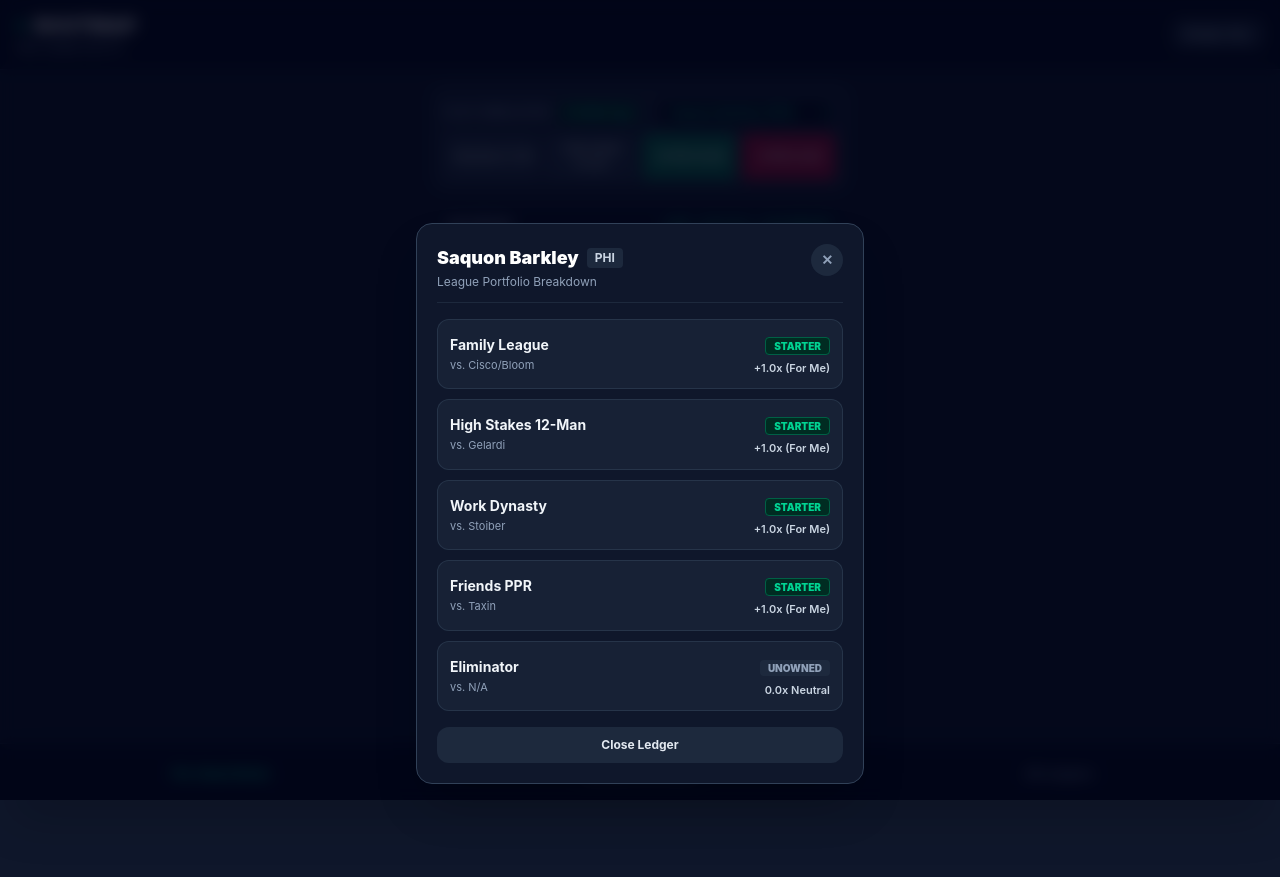
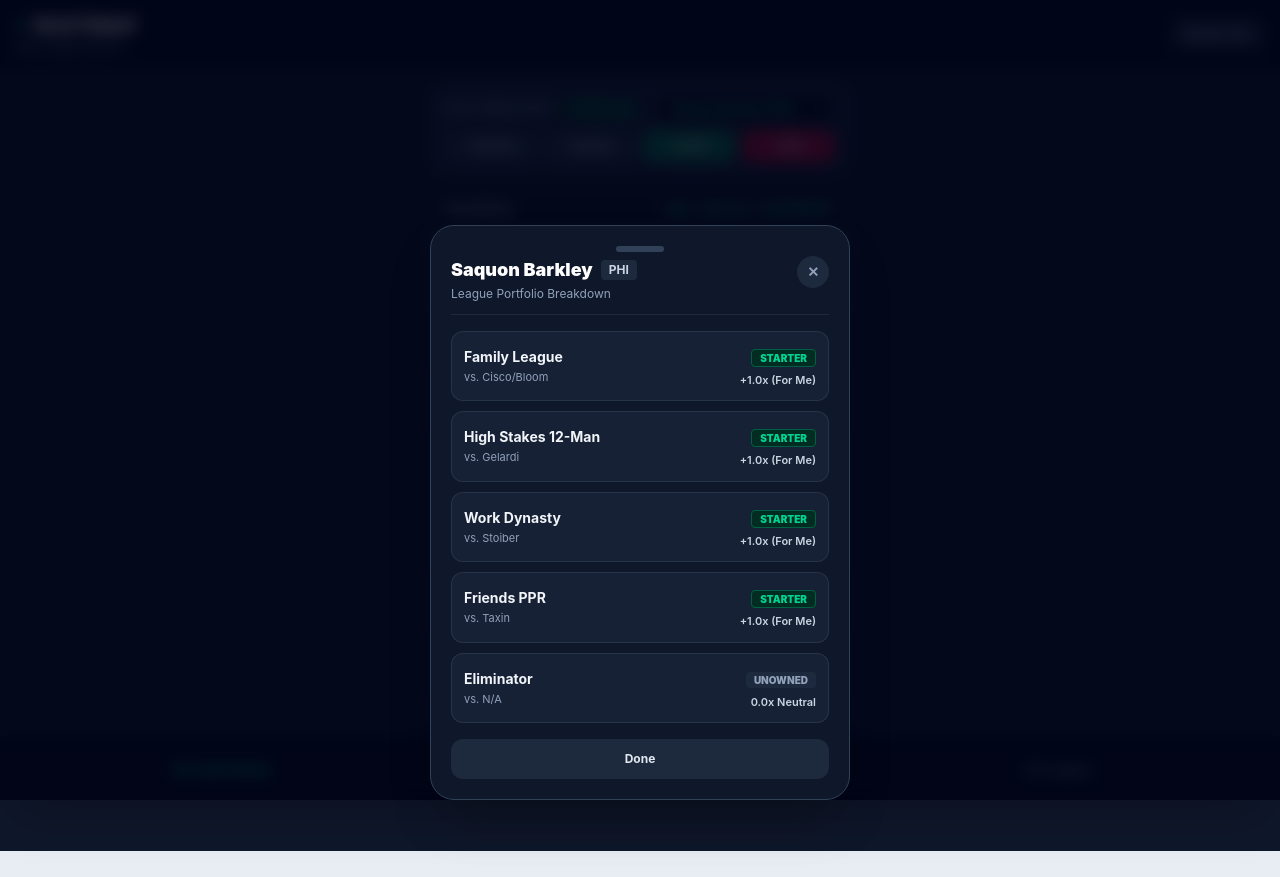
Before and after one commit to myannocone/rootmap, a React (Vite) app: page / in a window 1280 px wide. Both pictures are taken after a click on the element 640 px from the left and 279 px from the top of the page. After the commit the page ends 851 px from the top, so only its background shows below. Built offline with nearby package versions, Linux system fonts and the light colour scheme.

Commit message:
Milestone: Resolve App.jsx parse error and verify ConnectModal integration

```diff
--- a/src/App.jsx
+++ b/src/App.jsx
@@ -1,6 +1,7 @@
 import React, { useState } from 'react';
 import { mockGames as initialGames, mockH2H as initialH2H, mockLeagues as initialLeagues } from './data/mockSlate';
 import { calculatePlayerLeverage, calculatePlayBasePoints } from './utils/leverageEngine';
+import ConnectModal from './components/ConnectModal';
 
 export default function App() {
   const [view, setView] = useState('per-game');
@@ -11,6 +12,7 @@ export default function App() {
   const [selectedPlayerId, setSelectedPlayerId] = useState('barkley');
   const [drawerPlayer, setDrawerPlayer] = useState(null);
   const [recentFlash, setRecentFlash] = useState(null);
+  const [showConnectModal, setShowConnectModal] = useState(false);
 
   const handleSimulatePlay = (eventType, label) => {
     const basePts = calculatePlayBasePoints(eventType);
@@ -61,6 +63,10 @@ export default function App() {
     setTimeout(() => setRecentFlash(null), 2400);
   };
 
+  const handleAddLeague = (newLeague) => {
+    setLeagues(prev => [newLeague, ...prev]);
+  };
+
   const linearPlayers = games.flatMap(g => g.players);
   const allSelectable = [
     ...linearPlayers,
@@ -83,7 +89,8 @@ export default function App() {
   const netMargin = (totalMyPts - totalOppPts).toFixed(1);
 
   return (
-    <div className="min-h-screen bg-slate-900 text-slate-100 pb-36 font-sans antialiased selection:bg-emerald-500 selection:text-white">
+    <div className="min-h-screen bg-slate-900 text-slate-100 pb-32 font-sans antialiased selection:bg-emerald-500 selection:text-white">
+      {/* Header */}
       <header className="sticky top-0 z-30 bg-slate-950/90 backdrop-blur border-b border-slate-800 px-4 py-3 shadow-md flex items-center justify-between">
         <div>
           <h1 className="text-xl font-black tracking-tight text-white flex items-center gap-2">
@@ -91,22 +98,23 @@ export default function App() {
             ROOTMAP
           </h1>
           <p className="text-[11px] font-semibold text-slate-400 uppercase tracking-wider">
-            {view === 'per-game' ? 'Per-Game Roots' : view === 'combined' ? 'Blended H2H Roots' : 'All Leagues'}
+            {view === 'per-game' ? 'Per-Game Roots' : view === 'combined' ? 'Blended H2H Roots' : 'Linked League Matchups'}
           </p>
         </div>
         <button
           onClick={() => setFilter(f => f === 'all' ? 'mine' : f === 'mine' ? 'opp' : 'all')}
-          className="px-3 py-1.5 text-xs font-bold rounded-lg border border-slate-700 bg-slate-800 hover:bg-slate-700 text-slate-300 transition"
+          className="px-3 py-1.5 text-xs font-bold rounded-lg border border-slate-700 bg-slate-800 hover:bg-slate-700 text-slate-300 transition active:scale-95"
         >
           Scope: {filter.toUpperCase()}
         </button>
       </header>
 
-      <section className="max-w-md mx-auto px-4 pt-4">
-        <div className="bg-slate-800/90 border border-slate-700 rounded-xl p-3 shadow-lg">
+      {/* Simulator Dock */}
+      <section className="max-w-md mx-auto px-4 pt-3">
+        <div className="bg-slate-800/90 border border-slate-700 rounded-2xl p-3 shadow-lg">
           <div className="flex items-center justify-between mb-2">
             <div className="flex items-center gap-2">
-              <span className="text-[11px] font-extrabold uppercase tracking-wider text-slate-400">Play Simulator</span>
+              <span className="text-[11px] font-black uppercase tracking-wider text-slate-400">Play Simulator</span>
               <span className={`text-[10px] font-black px-1.5 py-0.5 rounded ${
                 activeLeverage.color === 'green' ? 'bg-emerald-950 text-emerald-400 border border-emerald-800' :
                 activeLeverage.color === 'red' ? 'bg-rose-950 text-rose-400 border border-rose-800' :
@@ -131,35 +139,35 @@ export default function App() {
           <div className="grid grid-cols-4 gap-1.5">
             <button
               onClick={() => handleSimulatePlay('RUSH_10YD', '+10y Rush')}
-              className="py-1.5 px-1 bg-slate-700/70 hover:bg-slate-600 rounded text-[11px] font-bold text-slate-200 transition active:scale-95"
+              className="py-2 px-1 bg-slate-700/70 hover:bg-slate-600 rounded-xl text-[11px] font-bold text-slate-200 transition active:scale-90"
             >
-              +10y Run (+1.0)
+              +10y Run
             </button>
             <button
               onClick={() => handleSimulatePlay('REC_15YD', '+15y Rec')}
-              className="py-1.5 px-1 bg-slate-700/70 hover:bg-slate-600 rounded text-[11px] font-bold text-slate-200 transition active:scale-95"
+              className="py-2 px-1 bg-slate-700/70 hover:bg-slate-600 rounded-xl text-[11px] font-bold text-slate-200 transition active:scale-90"
             >
-              +15y Catch (+2.5)
+              +15y Rec
             </button>
             <button
               onClick={() => handleSimulatePlay('TOUCHDOWN', 'Touchdown')}
-              className="py-1.5 px-1 bg-emerald-600/80 hover:bg-emerald-500 rounded text-[11px] font-black text-white transition active:scale-95 shadow-sm shadow-emerald-950"
+              className="py-2 px-1 bg-emerald-600/80 hover:bg-emerald-500 rounded-xl text-[11px] font-black text-white transition active:scale-90 shadow-sm shadow-emerald-950"
             >
-              +6 TD (+6.0)
+              +6 TD
             </button>
             <button
               onClick={() => handleSimulatePlay('TURNOVER', 'Turnover')}
-              className="py-1.5 px-1 bg-rose-600/80 hover:bg-rose-500 rounded text-[11px] font-black text-white transition active:scale-95 shadow-sm shadow-rose-950"
+              className="py-2 px-1 bg-rose-600/80 hover:bg-rose-500 rounded-xl text-[11px] font-black text-white transition active:scale-90 shadow-sm shadow-rose-950"
             >
-              -2 TO (-2.0)
+              -2 TO
             </button>
           </div>
 
           {recentFlash && (
-            <div className="mt-2 text-center text-xs font-bold text-emerald-400 bg-emerald-950/40 border border-emerald-800/60 rounded py-1 px-2">
+            <div className="mt-2 text-center text-xs font-bold text-emerald-400 bg-emerald-950/40 border border-emerald-800/60 rounded-lg py-1 px-2 animate-in fade-in">
               ⚡ {activePlayer?.name}: {recentFlash.label} →
               <span className="text-white ml-1 font-black">
-                {recentFlash.portfolioDelta >= 0 ? `+${recentFlash.portfolioDelta}` : recentFlash.portfolioDelta} Net Portfolio Pts
+                {recentFlash.portfolioDelta >= 0 ? `+${recentFlash.portfolioDelta}` : recentFlash.portfolioDelta} Net Pts
               </span>
               <span className="text-slate-400 text-[10px] ml-1">({recentFlash.multiplier}x leverage)</span>
             </div>
@@ -167,12 +175,14 @@ export default function App() {
         </div>
       </section>
 
-      <main className="max-w-md mx-auto p-4 space-y-4">
+      {/* Main Views */}
+      <main className="max-w-md mx-auto p-4 space-y-3">
+        {/* VIEW 1: Per-Game Roots */}
         {view === 'per-game' && (
-          <div className="space-y-4">
+          <div className="space-y-3">
             {games.map(game => (
-              <div key={game.id} className="bg-slate-800/80 rounded-xl border border-slate-700/80 shadow-md overflow-hidden">
-                <div className="bg-slate-950/60 px-3.5 py-2 border-b border-slate-700/80 flex justify-between items-center text-xs font-semibold text-slate-400">
+              <div key={game.id} className="bg-slate-800/80 rounded-2xl border border-slate-700/80 shadow-md overflow-hidden">
+                <div className="bg-slate-950/60 px-3.5 py-2.5 border-b border-slate-700/80 flex justify-between items-center text-xs font-semibold text-slate-400">
                   <span className="font-bold text-slate-300">{game.away} @ {game.home}</span>
                   <span className={game.status.includes('LIVE') ? 'text-emerald-400 font-bold' : ''}>
                     {game.status} • {game.time}
@@ -191,7 +201,7 @@ export default function App() {
                           setSelectedPlayerId(player.id);
                           setDrawerPlayer(player);
                         }}
-                        className={`p-3.5 flex items-center justify-between cursor-pointer transition ${
+                        className={`p-3.5 flex items-center justify-between cursor-pointer transition select-none active:scale-[0.99] ${
                           isTarget ? 'bg-slate-700/30' : 'hover:bg-slate-700/20'
                         } ${isFlashing ? 'ring-2 ring-emerald-500 ring-inset bg-emerald-950/20' : ''}`}
                       >
@@ -202,7 +212,7 @@ export default function App() {
                               {player.team} - {player.pos}
                             </span>
                           </div>
-                          <div className="text-xs text-slate-400 mt-0.5 flex items-center gap-1.5">
+                          <div className="text-xs text-slate-400 mt-1 flex items-center gap-1.5">
                             <span>{player.leaguesSummary}</span>
                             <span className="text-[10px] text-emerald-400 font-bold border-b border-dotted border-emerald-500">Breakdown →</span>
                           </div>
@@ -211,7 +221,7 @@ export default function App() {
                           <div className="text-sm font-black text-slate-200">
                             {player.pts} <span className="text-[10px] font-normal text-slate-400">pts</span>
                           </div>
-                          <span className={`inline-block text-xs font-black px-2 py-0.5 rounded-full mt-1 ${
+                          <span className={`inline-block text-[11px] font-black px-2 py-0.5 rounded-full mt-1 ${
                             leverage.color === 'green'
                               ? 'bg-emerald-950 text-emerald-400 border border-emerald-700'
                               : leverage.color === 'red'
@@ -230,9 +240,10 @@ export default function App() {
           </div>
         )}
 
+        {/* VIEW 2: Blended H2H Roots */}
         {view === 'combined' && (
-          <div className="space-y-4">
-            <div className="bg-slate-950 border border-slate-800 rounded-xl p-4 shadow-lg">
+          <div className="space-y-3">
+            <div className="bg-slate-950 border border-slate-800 rounded-2xl p-4 shadow-lg">
               <div className="flex items-center justify-between border-b border-slate-800/80 pb-3 mb-3">
                 <div>
                   <div className="text-[10px] font-black uppercase tracking-wider text-slate-400">Total Portfolio Score</div>
@@ -249,7 +260,7 @@ export default function App() {
               </div>
               <div className="flex items-center justify-between text-xs">
                 <span className="text-slate-400 font-semibold">Net Portfolio Margin:</span>
-                <span className={`font-black px-2 py-0.5 rounded ${
+                <span className={`font-black px-2 py-0.5 rounded text-xs ${
                   netMargin >= 0
                     ? 'bg-emerald-950 text-emerald-400 border border-emerald-800'
                     : 'bg-rose-950 text-rose-400 border border-rose-800'
@@ -259,8 +270,8 @@ export default function App() {
               </div>
             </div>
 
-            <div className="bg-slate-800/80 rounded-xl border border-slate-700 p-4 shadow-sm">
-              <div className="flex items-center justify-between mb-3">
+            <div className="bg-slate-800/80 rounded-2xl border border-slate-700 p-3.5 shadow-sm">
+              <div className="flex items-center justify-between mb-2.5">
                 <h2 className="text-xs font-bold uppercase tracking-wider text-emerald-400">Portfolio Starters</h2>
                 <span className="text-xs font-black text-slate-300">{totalMyPts} pts total</span>
               </div>
@@ -277,7 +288,7 @@ export default function App() {
                         setSelectedPlayerId(player.id);
                         setDrawerPlayer(player);
                       }}
-                      className={`flex justify-between items-center p-2.5 rounded-lg border cursor-pointer transition ${
+                      className={`flex justify-between items-center p-2.5 rounded-xl border cursor-pointer transition select-none active:scale-[0.99] ${
                         isTarget ? 'bg-slate-700/60 border-slate-600' : 'bg-slate-900/60 border-slate-700/50 hover:bg-slate-700/30'
                       } ${isFlashing ? 'ring-2 ring-emerald-500 bg-emerald-950/30' : ''}`}
                     >
@@ -288,7 +299,7 @@ export default function App() {
                             {player.pos}
                           </span>
                         </div>
-                        <div className="text-[11px] text-slate-400 mt-0.5 flex items-center gap-1.5">
+                        <div className="text-[11px] text-slate-400 mt-1 flex items-center gap-1.5">
                           <span>{player.league}</span>
                           <span className="text-[10px] text-emerald-400 font-bold border-b border-dotted border-emerald-500">Breakdown →</span>
                         </div>
@@ -303,8 +314,8 @@ export default function App() {
               </div>
             </div>
 
-            <div className="bg-slate-800/80 rounded-xl border border-slate-700 p-4 shadow-sm">
-              <div className="flex items-center justify-between mb-3">
+            <div className="bg-slate-800/80 rounded-2xl border border-slate-700 p-3.5 shadow-sm">
+              <div className="flex items-center justify-between mb-2.5">
                 <h2 className="text-xs font-bold uppercase tracking-wider text-rose-400">Opposition Threats</h2>
                 <span className="text-xs font-black text-slate-300">{totalOppPts} pts total</span>
               </div>
@@ -318,7 +329,7 @@ export default function App() {
                     <div
                       key={player.id}
                       onClick={() => setSelectedPlayerId(player.id)}
-                      className={`flex justify-between items-center p-2.5 rounded-lg border cursor-pointer transition ${
+                      className={`flex justify-between items-center p-2.5 rounded-xl border cursor-pointer transition select-none active:scale-[0.99] ${
                         isTarget ? 'bg-rose-950/40 border-rose-800' : 'bg-rose-950/20 border-rose-900/30 hover:bg-rose-950/30'
                       } ${isFlashing ? 'ring-2 ring-rose-500 bg-rose-950/40' : ''}`}
                     >
@@ -338,17 +349,24 @@ export default function App() {
           </div>
         )}
 
+        {/* VIEW 3: All Linked Leagues */}
         {view === 'leagues' && (
           <div className="space-y-3">
             <div className="px-1 flex justify-between items-center text-xs text-slate-400 font-semibold">
               <span>{leagues.length} Linked Leagues</span>
-              <span className="text-emerald-400 font-bold">Live Synced</span>
+              <button
+                onClick={() => setShowConnectModal(true)}
+                className="px-2.5 py-1 bg-emerald-500/20 hover:bg-emerald-500/30 text-emerald-400 border border-emerald-500/40 rounded-lg font-bold text-[11px] transition active:scale-95 flex items-center gap-1 cursor-pointer"
+              >
+                <span>+</span> Link Platform
+              </button>
             </div>
+
             {leagues.map(lg => {
               const diff = (lg.myScore - lg.oppScore).toFixed(1);
               const isWinning = diff >= 0;
               return (
-                <div key={lg.id} className="bg-slate-800/90 border border-slate-700/80 rounded-xl p-4 shadow-md space-y-3">
+                <div key={lg.id} className="bg-slate-800/90 border border-slate-700/80 rounded-2xl p-4 shadow-md space-y-3 select-none">
                   <div className="flex justify-between items-center border-b border-slate-700/60 pb-2">
                     <div className="flex items-center gap-2">
                       <span className="text-sm font-black text-white">{lg.name}</span>
@@ -359,12 +377,12 @@ export default function App() {
                     <span className="text-[11px] font-extrabold text-emerald-400 animate-pulse">{lg.status}</span>
                   </div>
 
-                  <div className="grid grid-cols-2 gap-3 text-center">
-                    <div className="bg-slate-900/70 p-2.5 rounded-lg border border-slate-700/40">
+                  <div className="grid grid-cols-2 gap-2.5 text-center">
+                    <div className="bg-slate-900/70 p-2.5 rounded-xl border border-slate-700/40">
                       <div className="text-[11px] font-bold text-slate-400 truncate">{lg.myTeam}</div>
                       <div className="text-xl font-black text-white mt-1">{lg.myScore}</div>
                     </div>
-                    <div className="bg-slate-900/70 p-2.5 rounded-lg border border-slate-700/40">
+                    <div className="bg-slate-900/70 p-2.5 rounded-xl border border-slate-700/40">
                       <div className="text-[11px] font-bold text-slate-400 truncate">{lg.oppTeam}</div>
                       <div className="text-xl font-black text-slate-300 mt-1">{lg.oppScore}</div>
                     </div>
@@ -385,9 +403,25 @@ export default function App() {
         )}
       </main>
 
+      {/* Connect Platform Modal */}
+      <ConnectModal
+        isOpen={showConnectModal}
+        onClose={() => setShowConnectModal(false)}
+        onAddLeague={handleAddLeague}
+      />
+
+      {/* Slide-Up Drawer */}
       {drawerPlayer && (
-        <div className="fixed inset-0 z-50 bg-slate-950/80 backdrop-blur-sm flex items-end justify-center p-0 sm:p-4">
-          <div className="bg-slate-900 border border-slate-700 w-full max-w-md rounded-t-2xl sm:rounded-2xl p-5 shadow-2xl space-y-4 max-h-[85vh] overflow-y-auto">
+        <div
+          onClick={() => setDrawerPlayer(null)}
+          className="fixed inset-0 z-50 bg-slate-950/80 backdrop-blur-sm flex items-end justify-center"
+        >
+          <div
+            onClick={(e) => e.stopPropagation()}
+            className="bg-slate-900 border-t sm:border border-slate-700 w-full max-w-[420px] rounded-t-3xl sm:rounded-3xl p-5 shadow-2xl space-y-4 max-h-[85vh] overflow-y-auto"
+          >
+            <div className="w-12 h-1.5 bg-slate-700 rounded-full mx-auto mb-1 cursor-grab" onClick={() => setDrawerPlayer(null)}></div>
+
             <div className="flex justify-between items-start border-b border-slate-800 pb-3">
               <div>
                 <h3 className="text-lg font-black text-white flex items-center gap-2">
@@ -400,7 +434,7 @@ export default function App() {
               </div>
               <button
                 onClick={() => setDrawerPlayer(null)}
-                className="w-8 h-8 rounded-full bg-slate-800 hover:bg-slate-700 text-slate-400 hover:text-white flex items-center justify-center font-bold text-sm"
+                className="w-8 h-8 rounded-full bg-slate-800 hover:bg-slate-700 text-slate-400 hover:text-white flex items-center justify-center font-bold text-sm active:scale-90 transition"
               >
                 ✕
               </button>
@@ -429,32 +463,33 @@ export default function App() {
 
             <button
               onClick={() => setDrawerPlayer(null)}
-              className="w-full py-2.5 bg-slate-800 hover:bg-slate-700 rounded-xl text-xs font-bold text-slate-200 transition"
+              className="w-full py-3 bg-slate-800 hover:bg-slate-700 active:scale-98 rounded-xl text-xs font-bold text-slate-200 transition"
             >
-              Close Ledger
+              Done
             </button>
           </div>
         </div>
       )}
 
+      {/* Bottom Sticky Navigation */}
       <nav className="fixed bottom-0 inset-x-0 bg-slate-950/95 backdrop-blur border-t border-slate-800 px-3 py-3 flex justify-around items-center z-40 shadow-2xl">
         <button
           onClick={() => setView('per-game')}
-          className={`flex-1 text-center py-1 transition ${view === 'per-game' ? 'text-emerald-400 font-black' : 'text-slate-400 hover:text-slate-200 font-bold'}`}
+          className={`flex-1 text-center py-2 transition active:scale-95 ${view === 'per-game' ? 'text-emerald-400 font-black' : 'text-slate-400 hover:text-slate-200 font-bold'}`}
         >
           <span className="text-xs">Per-Game Roots</span>
         </button>
         <div className="h-4 w-px bg-slate-800" />
         <button
           onClick={() => setView('combined')}
-          className={`flex-1 text-center py-1 transition ${view === 'combined' ? 'text-emerald-400 font-black' : 'text-slate-400 hover:text-slate-200 font-bold'}`}
+          className={`flex-1 text-center py-2 transition active:scale-95 ${view === 'combined' ? 'text-emerald-400 font-black' : 'text-slate-400 hover:text-slate-200 font-bold'}`}
         >
           <span className="text-xs">Blended H2H Roots</span>
         </button>
         <div className="h-4 w-px bg-slate-800" />
         <button
           onClick={() => setView('leagues')}
-          className={`flex-1 text-center py-1 transition ${view === 'leagues' ? 'text-emerald-400 font-black' : 'text-slate-400 hover:text-slate-200 font-bold'}`}
+          className={`flex-1 text-center py-2 transition active:scale-95 ${view === 'leagues' ? 'text-emerald-400 font-black' : 'text-slate-400 hover:text-slate-200 font-bold'}`}
         >
           <span className="text-xs">All Leagues</span>
         </button>
--- /dev/null
+++ b/src/components/ConnectModal.jsx
@@ -0,0 +1,109 @@
+import React, { useState } from 'react';
+
+const availablePlatforms = [
+  { id: 'sleeper', name: 'Sleeper', icon: '⚡' },
+  { id: 'yahoo', name: 'Yahoo', icon: '🟣' },
+  { id: 'espn', name: 'ESPN', icon: '🔴' }
+];
+
+export default function ConnectModal({ isOpen, onClose, onAddLeague }) {
+  const [selectedPlatform, setSelectedPlatform] = useState('Sleeper');
+  const [leagueInputId, setLeagueInputId] = useState('');
+
+  if (!isOpen) return null;
+
+  const handleSubmit = (e) => {
+    e.preventDefault();
+    if (!leagueInputId.trim()) return;
+    const cleanId = leagueInputId.trim();
+    const newLeague = {
+      id: 'custom_' + Date.now(),
+      name: selectedPlatform + ' League #' + cleanId.slice(-4),
+      platform: selectedPlatform,
+      myTeam: 'My Roster',
+      myScore: 0.0,
+      oppTeam: 'Opponent Squad',
+      oppScore: 0.0,
+      status: 'SYNCED',
+      projSpread: '0.0'
+    };
+    onAddLeague(newLeague);
+    setLeagueInputId('');
+    onClose();
+  };
+
+  return (
+    <div
+      onClick={onClose}
+      className="fixed inset-0 z-50 bg-slate-950/80 backdrop-blur-sm flex items-end sm:items-center justify-center p-0 sm:p-4"
+    >
+      <div
+        onClick={(e) => e.stopPropagation()}
+        className="bg-slate-900 border border-slate-700 w-full max-w-[400px] rounded-t-3xl sm:rounded-3xl p-5 shadow-2xl space-y-4"
+      >
+        <div className="flex justify-between items-center border-b border-slate-800 pb-3">
+          <div>
+            <h3 className="text-base font-black text-white">Connect Fantasy League</h3>
+            <p className="text-[11px] text-slate-400">Sync rosters & live scoring feeds</p>
+          </div>
+          <button
+            onClick={onClose}
+            className="w-7 h-7 rounded-full bg-slate-800 hover:bg-slate-700 text-slate-400 flex items-center justify-center font-bold text-xs"
+          >
+            ✕
+          </button>
+        </div>
+
+        <form onSubmit={handleSubmit} className="space-y-4">
+          <div>
+            <label className="text-xs font-bold text-slate-300 block mb-1.5">Select Platform</label>
+            <div className="grid grid-cols-3 gap-2">
+              {availablePlatforms.map(p => (
+                <button
+                  type="button"
+                  key={p.id}
+                  onClick={() => setSelectedPlatform(p.name)}
+                  className={`py-2 px-1 text-center rounded-xl border text-xs font-bold transition flex flex-col items-center gap-1 ${
+                    selectedPlatform === p.name
+                      ? 'bg-emerald-950/60 border-emerald-500 text-emerald-400'
+                      : 'bg-slate-800/60 border-slate-700 text-slate-400 hover:text-slate-200'
+                  }`}
+                >
+                  <span className="text-sm">{p.icon}</span>
+                  <span>{p.name}</span>
+                </button>
+              ))}
+            </div>
+          </div>
+
+          <div>
+            <label className="text-xs font-bold text-slate-300 block mb-1.5">League ID or Public Username</label>
+            <input
+              type="text"
+              value={leagueInputId}
+              onChange={(e) => setLeagueInputId(e.target.value)}
+              placeholder="e.g., 104859203"
+              className="w-full bg-slate-950 border border-slate-700 rounded-xl px-3 py-2 text-sm text-white placeholder-slate-500 focus:outline-none focus:border-emerald-500"
+            />
+          </div>
+
+          <div className="flex gap-2 pt-1">
+            <button
+              type="button"
+              onClick={onClose}
+              className="flex-1 py-2.5 bg-slate-800 hover:bg-slate-700 rounded-xl text-xs font-bold text-slate-300 transition"
+            >
+              Cancel
+            </button>
+            <button
+              type="submit"
+              className="flex-1 py-2.5 bg-emerald-500 hover:bg-emerald-400 text-slate-950 rounded-xl text-xs font-black transition"
+            >
+              Sync League
+            </button>
+          </div>
+        </form>
+      </div>
+    </div>
+  );
+}
```
